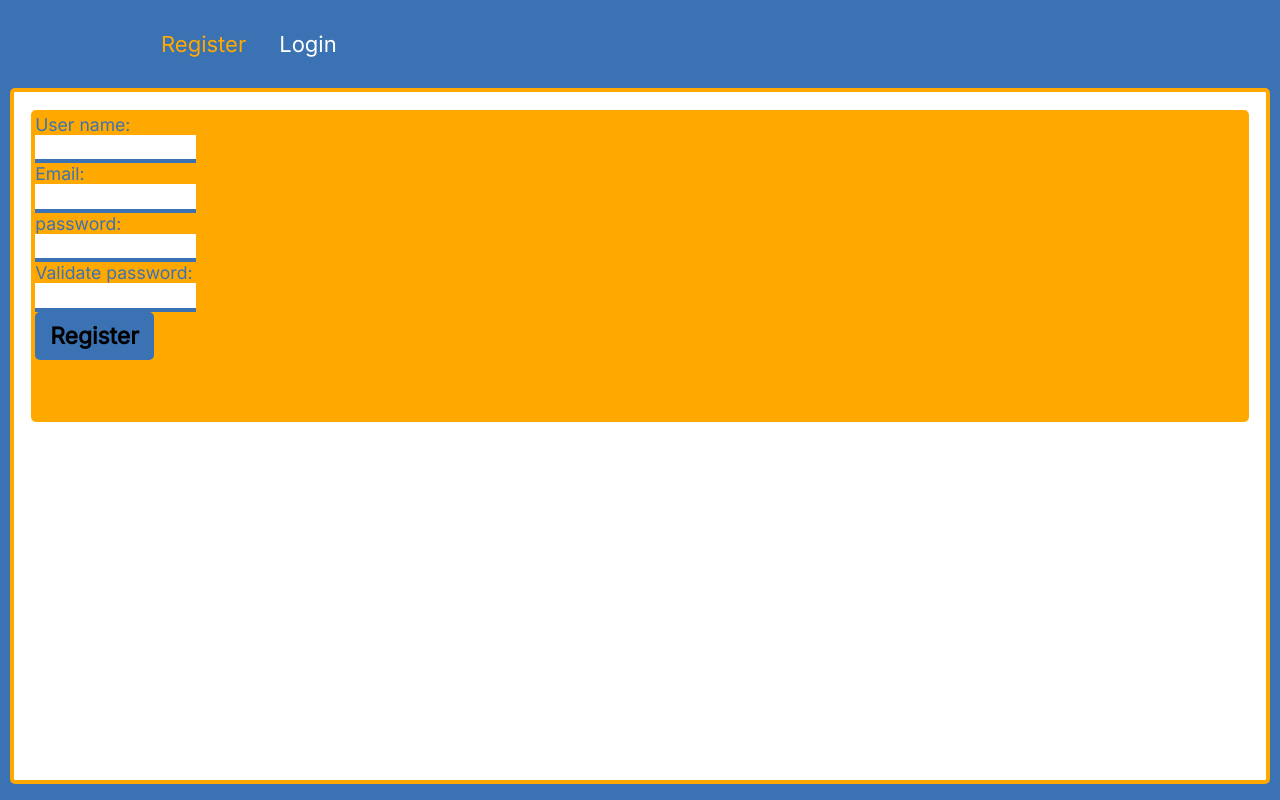
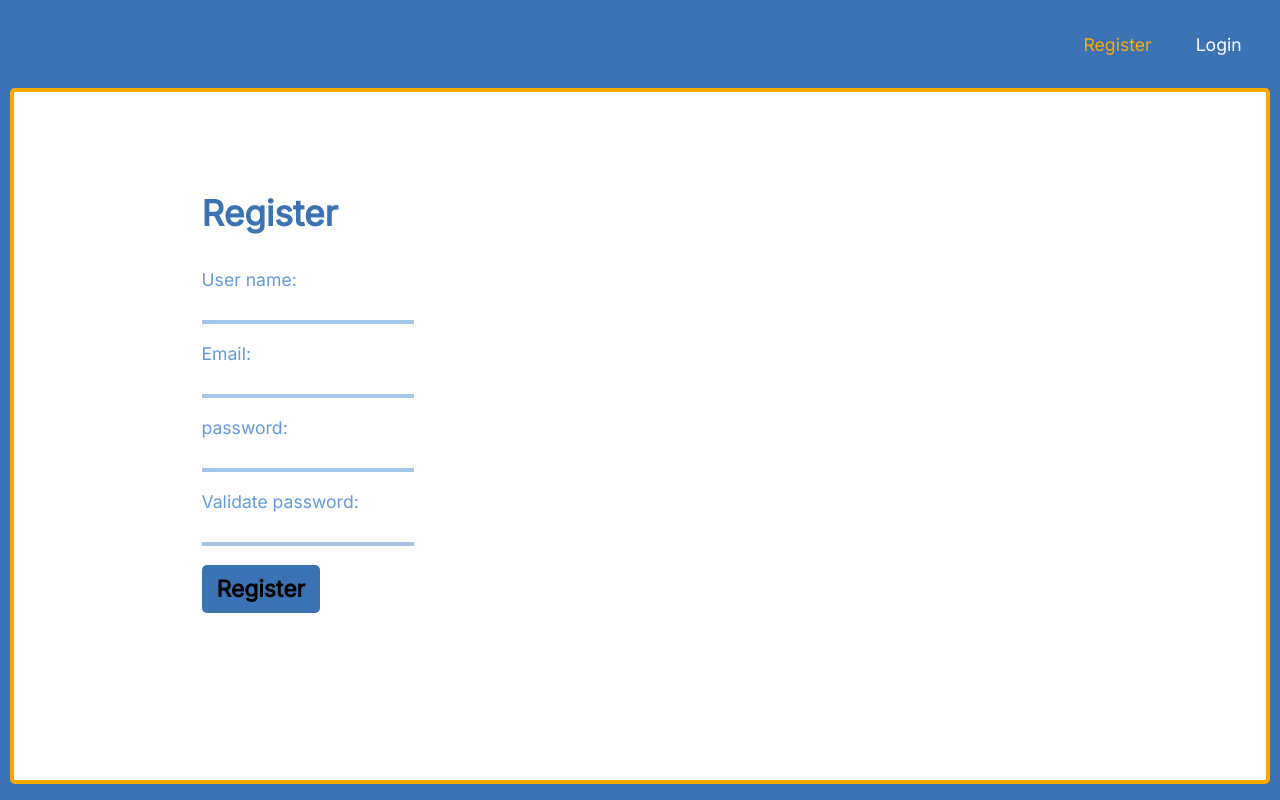
Before and after one commit to Nitsan448/WorkoutPlanner, a React (Create React App) app in the folder frontend/: page /register in a window 1280 px wide. Built offline with nearby package versions, Linux system fonts and the light colour scheme; no server answers.

Commit message:
Worked on design of login and register pages

```diff
--- a/frontend/src/components/Layout/NavigationHeader.js
+++ b/frontend/src/components/Layout/NavigationHeader.js
@@ -36,7 +36,7 @@ const NavigationHeader = () => {
 								end
 								to="/workouts"
 								className={(navData) => (navData.isActive ? classes.active : "")}>
-								All Workouts
+								My Workouts
 							</NavLink>
 						</li>
 						<li>
--- a/frontend/src/components/Layout/NavigationHeader.module.css
+++ b/frontend/src/components/Layout/NavigationHeader.module.css
@@ -1,9 +1,11 @@
 .header {
 	height: 5rem;
 	display: flex;
-	padding: 0 10%;
-	justify-content: space-between;
+	padding: 0 3%;
+
+	justify-content: right;
 	align-items: center;
+	/* align-items: right; */
 	background-color: var(--BLUE);
 }
 
@@ -15,8 +17,7 @@
 }
 
 .nav li {
-	margin-left: 1.5em;
-	font-size: 1.25rem;
+	margin-left: 2.5em;
 }
 
 .nav a {
--- a/frontend/src/pages/Login.js
+++ b/frontend/src/pages/Login.js
@@ -1,5 +1,5 @@
 import React from "react";
-import classes from "../components/Exercises/ExerciseForm.module.css";
+import classes from "./RegisterAndLogin.module.css";
 import Button from "../components/UI/Button";
 import { useNavigate } from "react-router-dom";
 import { useLoginMutation } from "../store/apiSlice";
@@ -41,6 +41,8 @@ function Login(props) {
 	} = useForm();
 
 	return (
+		<div className={classes.container}>
+			<h1>Login</h1>
 			<div className={classes.form}>
 				<form onSubmit={handleSubmit(async (data) => await loginHandler(data))}>
 					<div className={classes.form_group}>
@@ -73,6 +75,7 @@ function Login(props) {
 				</form>
 				{/* <Link to="/Register">Register</Link> */}
 			</div>
+		</div>
 	);
 }
 
--- a/frontend/src/pages/Register.js
+++ b/frontend/src/pages/Register.js
@@ -1,5 +1,5 @@
 import React, { useEffect } from "react";
-import classes from "../components/Exercises/ExerciseForm.module.css";
+import classes from "./RegisterAndLogin.module.css";
 import { useNavigate } from "react-router-dom";
 import { useRegisterMutation } from "../store/apiSlice";
 import { useForm } from "react-hook-form";
@@ -53,6 +53,8 @@ function Register(props) {
 	} = useForm();
 
 	return (
+		<div className={classes.container}>
+			<h1>Register</h1>
 			<div className={classes.form}>
 				<form onSubmit={handleSubmit(async (data) => await registerHandler(data))}>
 					<div className={classes.form_group}>
@@ -98,12 +100,15 @@ function Register(props) {
 								validate: (value) => value === getValues("password") || "Passwords do not match",
 							})}
 						/>
-					{errors.validatePassword && <p className={classes.invalid}>{errors.validatePassword.message}</p>}
+						{errors.validatePassword && (
+							<p className={classes.invalid}>{errors.validatePassword.message}</p>
+						)}
 					</div>
 					<Button text="Register" />
 				</form>
 				{/* <Link to="/Login">Login</Link> */}
 			</div>
+		</div>
 	);
 }
 
--- /dev/null
+++ b/frontend/src/pages/RegisterAndLogin.module.css
@@ -0,0 +1,26 @@
+.container {
+	margin-top: 8%;
+	margin-left: 15%;
+}
+
+.form {
+}
+
+.container h1 {
+	margin-bottom: 1em;
+}
+
+.form label {
+	display: block;
+	color: var(--BLUE-SECONDARY);
+	margin-bottom: 0.1em;
+}
+
+.form input {
+	width: 20%;
+	border-color: var(--GRAY-BLUE);
+	color: var(--BLUE);
+	font-weight: 500;
+	font-size: 1.1em;
+	margin-bottom: 1em;
+}
--- a/frontend/src/vars.css
+++ b/frontend/src/vars.css
@@ -7,7 +7,8 @@
 
 	/* COLORS */
 	--BLUE: #3b72b3;
-	--GRAY-BLUE: #abc1dc;
+	--BLUE-SECONDARY: #6299db;
+	--GRAY-BLUE: #a6c5e9;
 	--ORANGE: #ffa800;
 	--WHITE: #fff;
 
```
Also changed, not shown: frontend/src/TODO.md (+1 -3 lines). Lines whose indentation alone changed are shown as unchanged.
